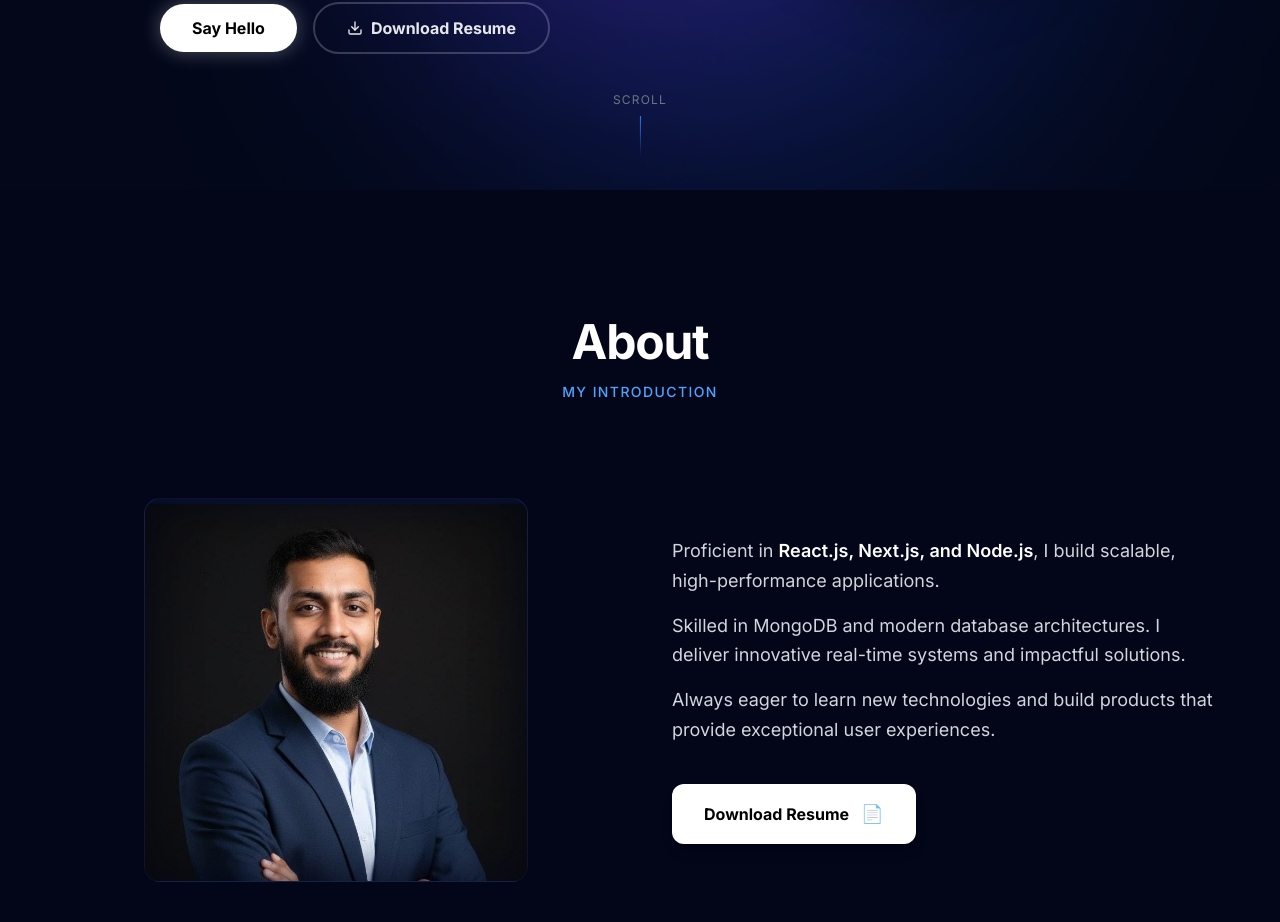
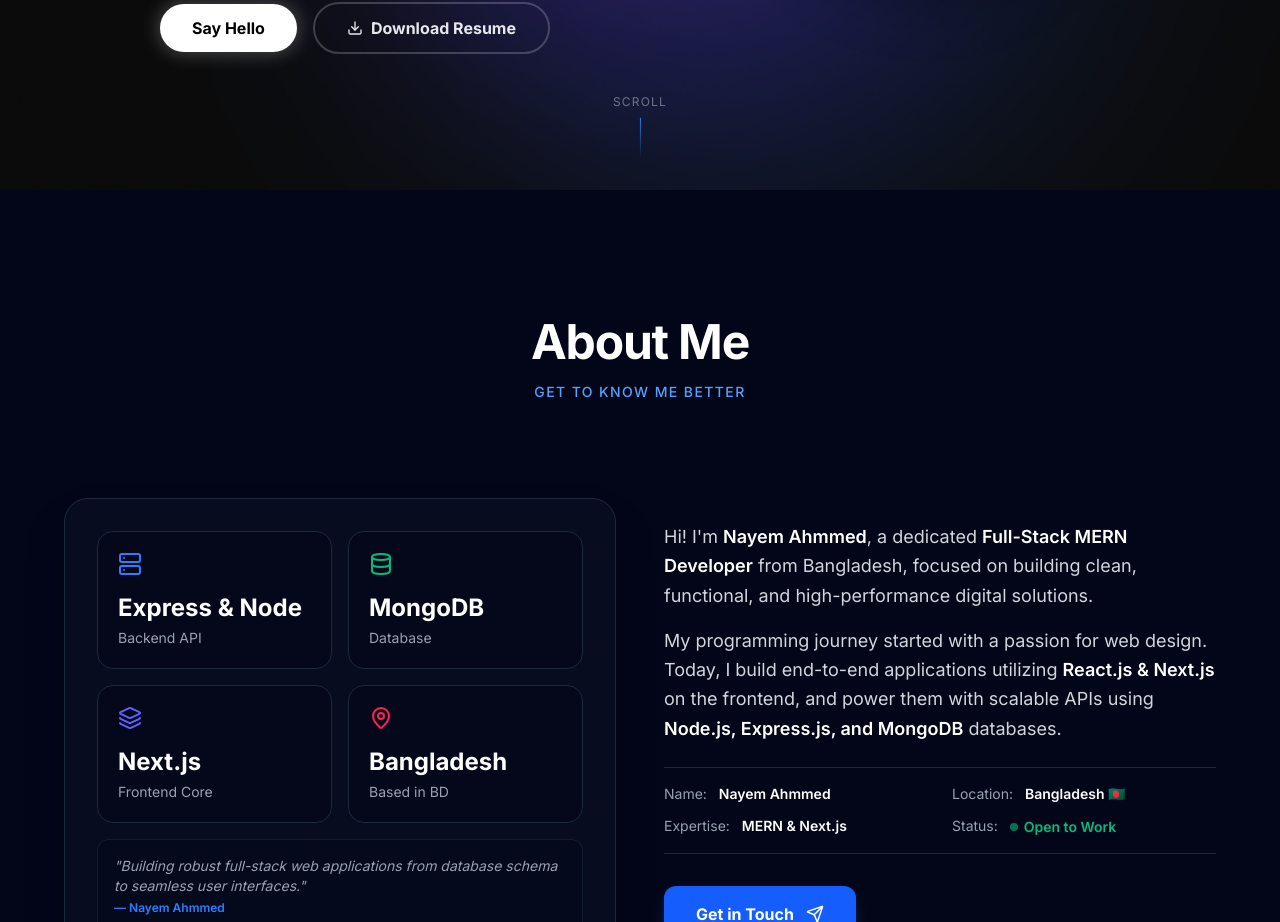
Before and after one commit to nayem0087/nayem-ahmmed-portfolio-new, a Next.js app: page / in a window 1280 px wide. Shown: the part 610-1532 px from the top of the page. Built offline with nearby package versions, Linux system fonts and the light colour scheme.

Commit message:
update my about section, some information changes and light theme color emlement

```diff
--- a/app/globals.css
+++ b/app/globals.css
@@ -24,3 +24,53 @@ body {
   font-family: Arial, Helvetica, sans-serif;
   transition: background-color 0.3s ease, color 0.3s ease;
 }
+
+/* --- Global animated background blobs --- */
+.bg-blob {
+  will-change: transform;
+  animation-timing-function: ease-in-out;
+  animation-iteration-count: infinite;
+}
+
+.bg-blob-1 {
+  top: 5%;
+  left: 5%;
+  animation-name: float-blob-1;
+  animation-duration: 22s;
+}
+
+.bg-blob-2 {
+  bottom: 10%;
+  right: 5%;
+  animation-name: float-blob-2;
+  animation-duration: 26s;
+}
+
+.bg-blob-3 {
+  top: 45%;
+  left: 40%;
+  animation-name: float-blob-3;
+  animation-duration: 30s;
+}
+
+@keyframes float-blob-1 {
+  0%, 100% { transform: translate(0, 0) scale(1); }
+  50% { transform: translate(6vw, 8vh) scale(1.08); }
+}
+
+@keyframes float-blob-2 {
+  0%, 100% { transform: translate(0, 0) scale(1); }
+  50% { transform: translate(-7vw, -6vh) scale(1.05); }
+}
+
+@keyframes float-blob-3 {
+  0%, 100% { transform: translate(0, 0) scale(1); }
+  50% { transform: translate(-5vw, 7vh) scale(0.95); }
+}
+
+/* Respect users who prefer reduced motion */
+@media (prefers-reduced-motion: reduce) {
+ .test-animation {
+  animation: spin 3s linear infinite;
+}
+}
--- a/components/About.tsx
+++ b/components/About.tsx
@@ -1,24 +1,17 @@
 'use client';
 
 import { useRef } from 'react';
-import { motion, useScroll, useTransform } from 'framer-motion';
-
+import { motion } from 'framer-motion';
+import { Database, Server, Layers, MapPin, Send } from 'lucide-react';
 import Magnetic from '@/components/animations/Magnetic';
 
 export default function About() {
   const containerRef = useRef<HTMLDivElement>(null);
 
-  const { scrollYProgress } = useScroll({
-    target: containerRef,
-    offset: ['start end', 'end start'],
-  });
-
-  const imageY = useTransform(scrollYProgress, [0, 1], ['-20%', '20%']);
-
   return (
     <section
       ref={containerRef}
-      className="py-32 px-6 bg-slate-950 text-white relative overflow-hidden"
+      className="py-24 sm:py-28 md:py-32 px-4 sm:px-6 bg-white dark:bg-slate-950 text-slate-900 dark:text-white relative overflow-hidden transition-colors duration-300"
       id="about"
     >
       <div className="max-w-6xl mx-auto">
@@ -28,82 +21,114 @@ export default function About() {
           whileInView={{ opacity: 1, y: 0 }}
           viewport={{ once: true, margin: '-100px' }}
           transition={{ duration: 0.8, ease: 'easeOut' }}
-          className="text-center mb-24"
+          className="text-center mb-16 sm:mb-20 md:mb-24"
         >
-          <h2 className="text-5xl font-bold mb-4 tracking-tight">About</h2>
-          <p className="text-blue-400 font-medium tracking-widest uppercase text-sm">
-            My Introduction
+          <h2 className="text-3xl sm:text-4xl md:text-5xl font-bold mb-3 sm:mb-4 tracking-tight">About Me</h2>
+          <p className="text-blue-600 dark:text-blue-400 font-medium tracking-widest uppercase text-xs sm:text-sm">
+            Get to know me better
           </p>
         </motion.div>
 
-        <div className="grid md:grid-cols-2 gap-16 items-center">
-          {/* Portrait with Parallax */}
-          <div className="flex justify-center relative">
+        <div className="grid grid-cols-1 lg:grid-cols-12 gap-12 items-center">
+
+          {/* Left Side: Bento Grid Cards (Optimized for Light & Dark) */}
           <motion.div
-              initial={{ opacity: 0, scale: 0.8 }}
-              whileInView={{ opacity: 1, scale: 1 }}
+            initial={{ opacity: 0, x: -30 }}
+            whileInView={{ opacity: 1, x: 0 }}
             viewport={{ once: true }}
-              transition={{ duration: 1, ease: 'easeOut' }}
-              className="w-80 h-80 md:w-96 md:h-96 rounded-2xl bg-gradient-to-b from-blue-900/30 to-transparent flex items-center justify-center overflow-hidden border border-white/5 relative group"
+            transition={{ duration: 0.8 }}
+            className="lg:col-span-6 grid grid-cols-2 gap-4 bg-slate-100 dark:bg-slate-900/40 p-6 sm:p-8 rounded-3xl border border-slate-200 dark:border-slate-800 shadow-xl dark:shadow-2xl relative"
           >
-              <motion.img
-                style={{ y: imageY }}
-                src="/nayem.jpg"
-                alt="Nayem Ahmmed"
-                className="w-full h-[120%] object-cover absolute top-[-10%] transition-transform duration-700 group-hover:scale-110"
-              />
-              <div className="absolute inset-0 shadow-[inset_0_0_50px_rgba(2,6,23,0.8)] pointer-events-none" />
-            </motion.div>
+            {/* Card 1: Express & Node Backend */}
+            <div className="p-5 rounded-2xl bg-white dark:bg-slate-950/60 border border-slate-200 dark:border-slate-800 shadow-sm dark:shadow-none flex flex-col justify-between">
+              <Server className="text-blue-600 dark:text-blue-500 w-6 h-6 mb-4" />
+              <div>
+                <h3 className="text-xl sm:text-2xl font-bold text-slate-900 dark:text-white mb-1">Express & Node</h3>
+                <p className="text-xs sm:text-sm text-slate-500 dark:text-gray-400">Backend API</p>
+              </div>
             </div>
 
-          {/* Details */}
+            {/* Card 2: MongoDB Database */}
+            <div className="p-5 rounded-2xl bg-white dark:bg-slate-950/60 border border-slate-200 dark:border-slate-800 shadow-sm dark:shadow-none flex flex-col justify-between">
+              <Database className="text-emerald-600 dark:text-emerald-500 w-6 h-6 mb-4" />
               <div>
-            <div className="text-gray-300 leading-relaxed mb-10 text-lg space-y-4">
-              <motion.p
-                initial={{ opacity: 0, y: 20 }}
-                whileInView={{ opacity: 1, y: 0 }}
-                viewport={{ once: true }}
-                transition={{ duration: 0.5, delay: 0.1 }}
-              >
-                Proficient in{' '}
-                <span className="text-white font-semibold">React.js, Next.js, and Node.js</span>,
-                I build scalable, high-performance applications.
-              </motion.p>
-              <motion.p
-                initial={{ opacity: 0, y: 20 }}
-                whileInView={{ opacity: 1, y: 0 }}
-                viewport={{ once: true }}
-                transition={{ duration: 0.5, delay: 0.2 }}
-              >
-                Skilled in MongoDB and modern database architectures. I deliver innovative
-                real-time systems and impactful solutions.
-              </motion.p>
-              <motion.p
-                initial={{ opacity: 0, y: 20 }}
-                whileInView={{ opacity: 1, y: 0 }}
-                viewport={{ once: true }}
-                transition={{ duration: 0.5, delay: 0.3 }}
-              >
-                Always eager to learn new technologies and build products that provide exceptional
-                user experiences.
-              </motion.p>
+                <h3 className="text-xl sm:text-2xl font-bold text-slate-900 dark:text-white mb-1">MongoDB</h3>
+                <p className="text-xs sm:text-sm text-slate-500 dark:text-gray-400">Database</p>
+              </div>
             </div>
 
-            {/* Download Button */}
+            {/* Card 3: Next.js / Frontend */}
+            <div className="p-5 rounded-2xl bg-white dark:bg-slate-950/60 border border-slate-200 dark:border-slate-800 shadow-sm dark:shadow-none flex flex-col justify-between">
+              <Layers className="text-indigo-600 dark:text-indigo-500 w-6 h-6 mb-4" />
+              <div>
+                <h3 className="text-xl sm:text-2xl font-bold text-slate-900 dark:text-white mb-1">Next.js</h3>
+                <p className="text-xs sm:text-sm text-slate-500 dark:text-gray-400">Frontend Core</p>
+              </div>
+            </div>
+
+            {/* Card 4: Location */}
+            <div className="p-5 rounded-2xl bg-white dark:bg-slate-950/60 border border-slate-200 dark:border-slate-800 shadow-sm dark:shadow-none flex flex-col justify-between">
+              <MapPin className="text-rose-600 dark:text-rose-500 w-6 h-6 mb-4" />
+              <div>
+                <h3 className="text-xl sm:text-2xl font-bold text-slate-900 dark:text-white mb-1">Bangladesh</h3>
+                <p className="text-xs sm:text-sm text-slate-500 dark:text-gray-400">Based in BD</p>
+              </div>
+            </div>
+
+            {/* Quote Box spanning full width */}
+            <div className="col-span-2 p-4 rounded-xl bg-slate-200/70 dark:bg-slate-950/40 border border-slate-300 dark:border-slate-800/60 italic text-xs sm:text-sm text-slate-600 dark:text-gray-400">
+              &quot;Building robust full-stack web applications from database schema to seamless user interfaces.&quot;
+              <span className="block mt-1 not-italic font-semibold text-blue-600 dark:text-blue-500 text-xs">— Nayem Ahmmed</span>
+            </div>
+          </motion.div>
+
+          {/* Right Side: Detailed Info & Personality */}
           <motion.div
-              initial={{ opacity: 0, y: 20 }}
-              whileInView={{ opacity: 1, y: 0 }}
+            initial={{ opacity: 0, x: 30 }}
+            whileInView={{ opacity: 1, x: 0 }}
             viewport={{ once: true }}
-              transition={{ duration: 0.5, delay: 0.5 }}
+            transition={{ duration: 0.8 }}
+            className="lg:col-span-6 space-y-6"
           >
+            <div className="space-y-4 text-slate-600 dark:text-gray-300 text-base sm:text-lg leading-relaxed">
+              <p>
+                Hi! I&apos;m <span className="text-slate-900 dark:text-white font-semibold">Nayem Ahmmed</span>, a dedicated <span className="text-slate-900 dark:text-white font-semibold">Full-Stack MERN Developer</span> from Bangladesh, focused on building clean, functional, and high-performance digital solutions.
+              </p>
+              <p>
+                My programming journey started with a passion for web design. Today, I build end-to-end applications utilizing <span className="text-slate-900 dark:text-white font-semibold">React.js & Next.js</span> on the frontend, and power them with scalable APIs using <span className="text-slate-900 dark:text-white font-semibold">Node.js, Express.js, and MongoDB</span> databases.
+              </p>
+            </div>
+
+            {/* Structured Info List */}
+            <div className="grid grid-cols-1 sm:grid-cols-2 gap-y-3 gap-x-6 py-4 border-y border-slate-200 dark:border-slate-800 text-sm">
+              <div>
+                <span className="text-slate-500 dark:text-gray-400">Name:</span> <span className="font-semibold text-slate-900 dark:text-white ml-2">Nayem Ahmmed</span>
+              </div>
+              <div>
+                <span className="text-slate-500 dark:text-gray-400">Location:</span> <span className="font-semibold text-slate-900 dark:text-white ml-2">Bangladesh 🇧🇩</span>
+              </div>
+              <div>
+                <span className="text-slate-500 dark:text-gray-400">Expertise:</span> <span className="font-semibold text-slate-900 dark:text-white ml-2">MERN & Next.js</span>
+              </div>
+              <div>
+                <span className="text-slate-500 dark:text-gray-400">Status:</span> <span className="font-semibold text-emerald-600 dark:text-emerald-500 ml-2 flex items-center gap-1.5 inline-flex"><span className="w-2 h-2 rounded-full bg-emerald-500 animate-pulse"></span> Open to Work</span>
+              </div>
+            </div>
+
+            {/* Get in Touch Button */}
+            <div className="pt-2">
               <Magnetic>
-                <button className="flex items-center gap-3 px-8 py-4 bg-white text-black font-bold rounded-xl hover:bg-blue-600 hover:text-white transition-all duration-300 shadow-lg group">
-                  Download Resume
-                  <span className="text-lg group-hover:translate-y-1 transition-transform">📄</span>
-                </button>
+                <a
+                  href="#contact-me"
+                  className="inline-flex items-center gap-3 px-8 py-4 bg-blue-600 hover:bg-blue-700 text-white font-bold rounded-xl transition-all duration-300 shadow-lg shadow-blue-500/25 group"
+                >
+                  Get in Touch
+                  <Send size={18} className="group-hover:translate-x-1 transition-transform" />
+                </a>
               </Magnetic>
+            </div>
           </motion.div>
-          </div>
+
         </div>
       </div>
     </section>
--- /dev/null
+++ b/components/GlobalBackground.tsx
@@ -0,0 +1,9 @@
+export default function GlobalBackground() {
+    console.log('why')
+  return (
+    <div   className="fixed inset-0 z-0 overflow-hidden pointer-events-none">
+      <div className="bg-blob bg-blob-2 absolute w-[45vw] h-[45vw] bg-green-500/50 rounded-full blur-[50px]" />
+      <div className="absolute bottom-20 right-20 w-[400px] h-[400px] rounded-full bg-purple-500 opacity-50 blur-[100px]" />
+    </div>
+  );
+}
--- a/components/Hero.tsx
+++ b/components/Hero.tsx
@@ -115,7 +115,7 @@ export default function Hero() {
     return (
         <section
             ref={containerRef}
-            className="relative min-h-screen flex items-center justify-center bg-white dark:bg-slate-950 text-gray-900 dark:text-white overflow-x-hidden pt-32 pb-20 transition-colors duration-300"
+            className="relative min-h-screen flex items-center justify-center text-gray-900 dark:text-white overflow-x-hidden pt-32 pb-20 transition-colors duration-300"
             id="home"
         >
             {/* Background Gradient Blobs */}
--- a/package.json
+++ b/package.json
@@ -9,6 +9,7 @@
     "lint": "eslint"
   },
   "dependencies": {
+    "@tsparticles/react": "^4.3.2",
     "framer-motion": "^12.38.0",
     "gsap": "^3.15.0",
     "lenis": "^1.3.23",
@@ -17,7 +18,8 @@
     "react": "19.2.4",
     "react-dom": "19.2.4",
     "react-icons": "^5.6.0",
-    "split-type": "^0.3.4"
+    "split-type": "^0.3.4",
+    "tsparticles": "^4.3.2"
   },
   "devDependencies": {
     "@tailwindcss/postcss": "^4",
```
Also changed, not shown: app/layout.tsx (+8 -0 lines), components/ParticlesBackground.tsx (added, +16 -0 lines), 1 other file (tests, documents, lock files or other folders). Lines whose indentation alone changed are shown as unchanged.
